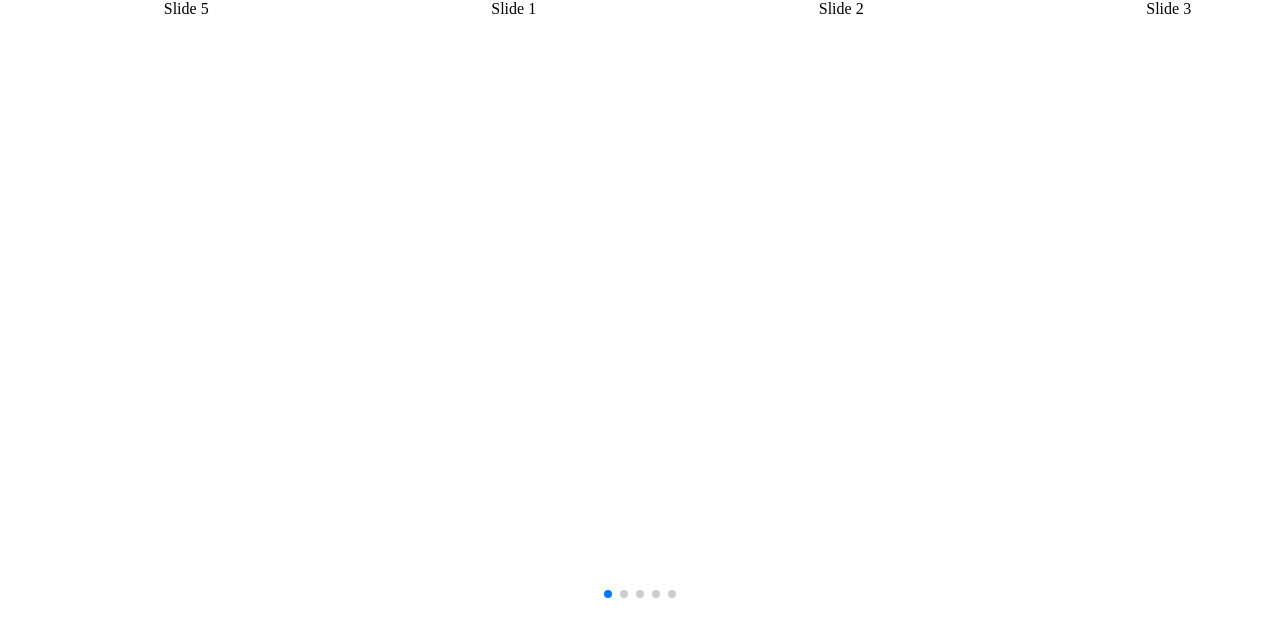
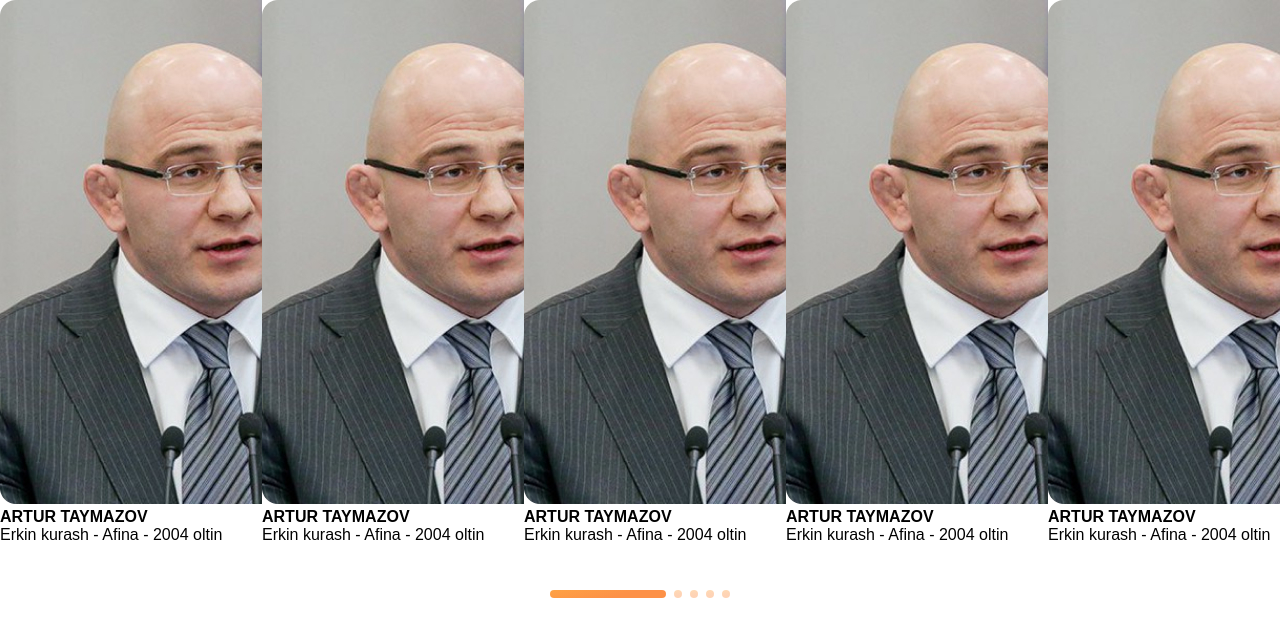
Before and after one commit to JAHONGIR95/swiper-slide, a plain HTML site: page index.html in a window 1280 px wide. Drawn offline with nearby package versions, Linux system fonts and the light colour scheme.

Commit message:
relavant data for the slide is uploaded

```diff
--- a/index.html
+++ b/index.html
@@ -16,11 +16,66 @@
             <!-- Additional required wrapper -->
             <div class="swiper-wrapper">
 
-                <div class="swiper-slide">Slide 1</div>
-                <div class="swiper-slide">Slide 2</div>
-                <div class="swiper-slide">Slide 3</div>
-                <div class="swiper-slide">Slide 4</div>
-                <div class="swiper-slide">Slide 5</div>
+                <div class="swiper-slide">
+                    <img src="images/artur.jpg" alt="" class="person-image">
+                    <div class="person-info">
+                        <h4 class="person-info__name">
+                            ARTUR TAYMAZOV
+                        </h4>
+                        <span class="person-info__position">
+                            Erkin kurash - Afina - 2004 oltin
+                        </span>
+                    </div>
+                </div>
+
+                <div class="swiper-slide">
+                    <img src="images/artur.jpg" alt="" class="person-image">
+                    <div class="person-info">
+                        <h4 class="person-info__name">
+                            ARTUR TAYMAZOV
+                        </h4>
+                        <span class="person-info__position">
+                            Erkin kurash - Afina - 2004 oltin
+                        </span>
+                    </div>
+                </div>
+
+                <div class="swiper-slide">
+                    <img src="images/artur.jpg" alt="" class="person-image">
+                    <div class="person-info">
+                        <h4 class="person-info__name">
+                            ARTUR TAYMAZOV
+                        </h4>
+                        <span class="person-info__position">
+                            Erkin kurash - Afina - 2004 oltin
+                        </span>
+                    </div>
+                </div>
+
+                <div class="swiper-slide">
+                    <img src="images/artur.jpg" alt="" class="person-image">
+                    <div class="person-info">
+                        <h4 class="person-info__name">
+                            ARTUR TAYMAZOV
+                        </h4>
+                        <span class="person-info__position">
+                            Erkin kurash - Afina - 2004 oltin
+                        </span>
+                    </div>
+                </div>
+
+                <div class="swiper-slide">
+                    <img src="images/artur.jpg" alt="" class="person-image">
+                    <div class="person-info">
+                        <h4 class="person-info__name">
+                            ARTUR TAYMAZOV
+                        </h4>
+                        <span class="person-info__position">
+                            Erkin kurash - Afina - 2004 oltin
+                        </span>
+                    </div>
+                </div>
+
 
             </div>
             <!-- If we need pagination -->
--- a/scripts/main.js
+++ b/scripts/main.js
@@ -2,7 +2,7 @@ var mySwiper = new Swiper('.swiper-container', {
     // Optional parameters
     direction: 'horizontal',
     loop: true,
-    slidesPerView: 4,
+    slidesPerView: 5,
     spaceBetween: 30,
     centeredSlides: true,
 
--- a/styles/main.scss
+++ b/styles/main.scss
@@ -1,7 +1,23 @@
 @import '../styles/variables';
 @import '../styles/normalize';
+
+body{
+    font-family: sans-serif;
+}
 
 .swiper-container {
     width: 100%;
     height: 612px;
 }
+
+.swiper-pagination-bullet{
+    background: linear-gradient(166.82deg, #FEA244 -0.4%, #FD9147 61.84%);
+    opacity: 0.4;
+    transition: all ease .5s;
+
+    &-active{
+        border-radius: 6px;
+        width: 116px;
+        opacity: 1;
+    }
+}
```
Also changed, not shown: images/artur.jpg (added), styles/main.css, 1 other file.
